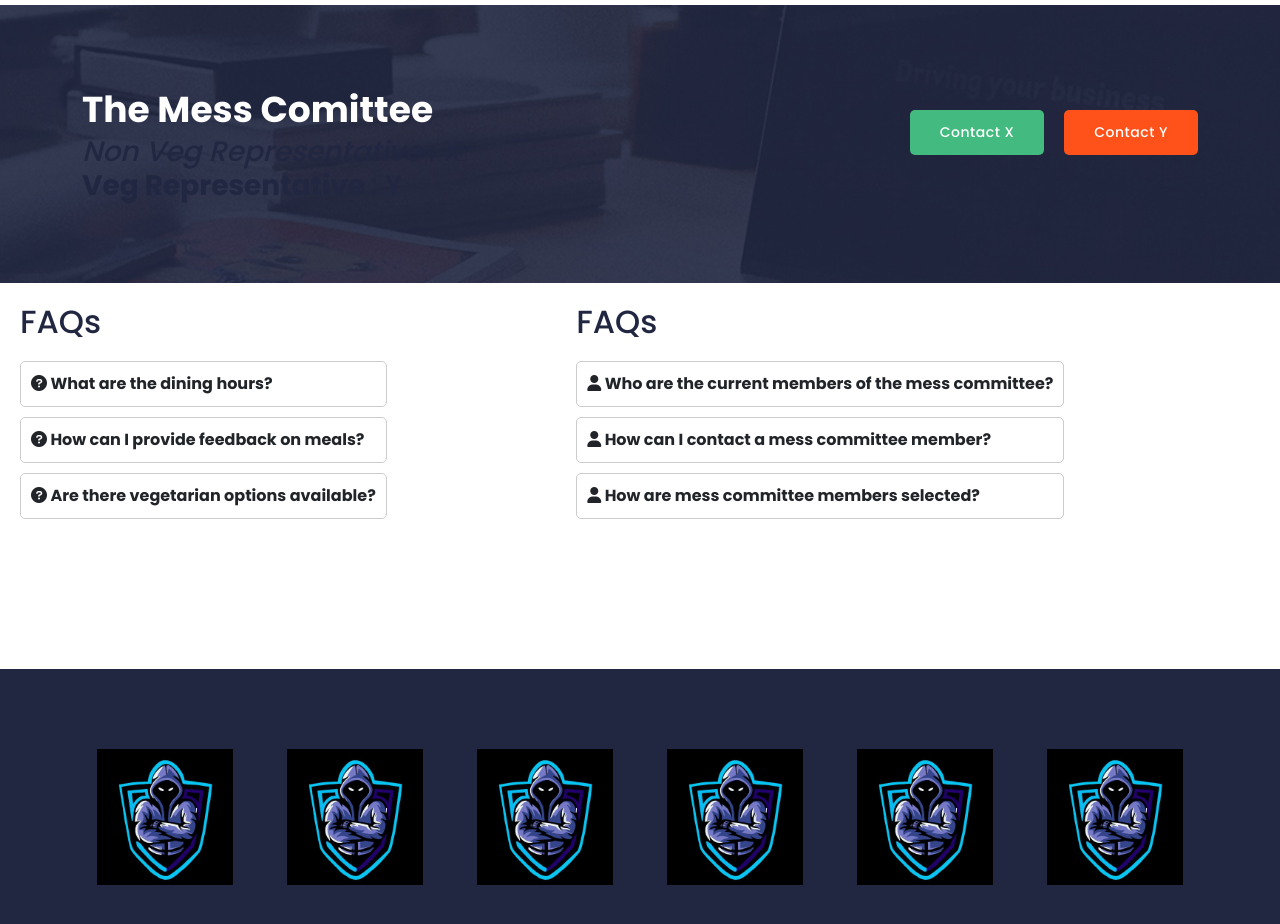
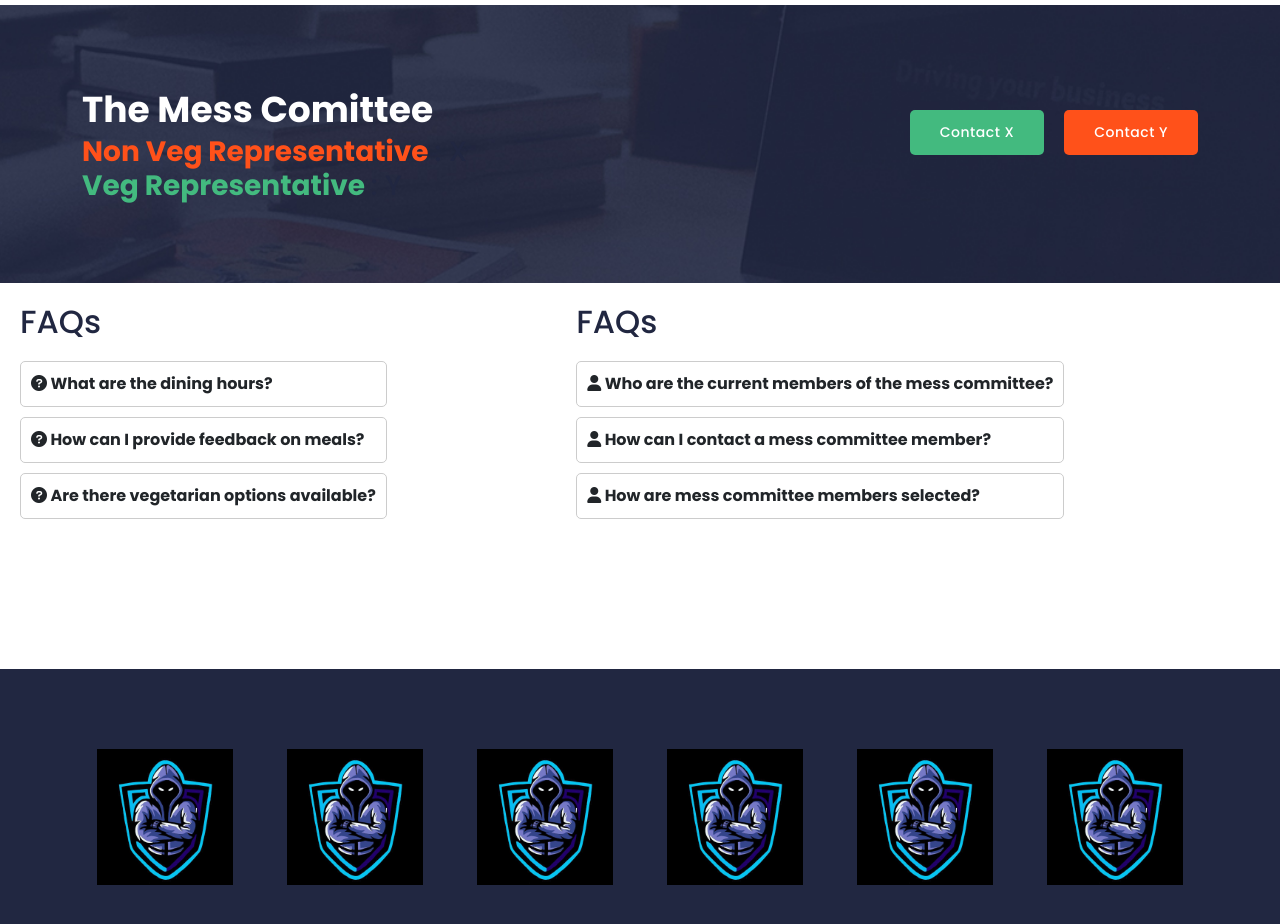
Before and after one commit to TanKaizokuO/IIIT-NR-Student-Hub, a plain HTML site: page mess.html in a window 1280 px wide. Shown: the part 2920-3844 px from the top of the page. Drawn offline with nearby package versions, Linux system fonts and the light colour scheme.

Commit message:
Color fixed in Mess Comittee Area

```diff
--- a/assets/css/Mess.css
+++ b/assets/css/Mess.css
@@ -69,4 +69,17 @@ th {
   .faq-section h2 {
     margin-bottom: 20px;
   }
-</sty
+.col-lg-5 h3 em{
+    text-decoration: none;
+    font-style: normal;
+    color: #ff511a;
+    font-weight: 700;
+    font-family: 'Poppins', sans-serif;
+}
+.col-lg-5 h3 strong{
+    font-style: normal;
+    text-decoration: none;
+    color: #43ba7f;
+    font-family: 'Poppins', sans-serif;
+    font-weight: 700;
+}
```
